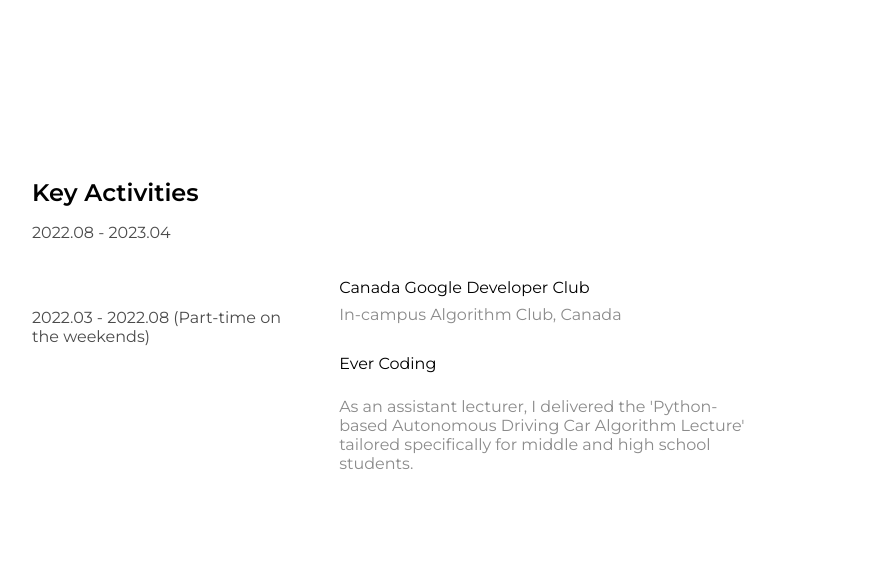
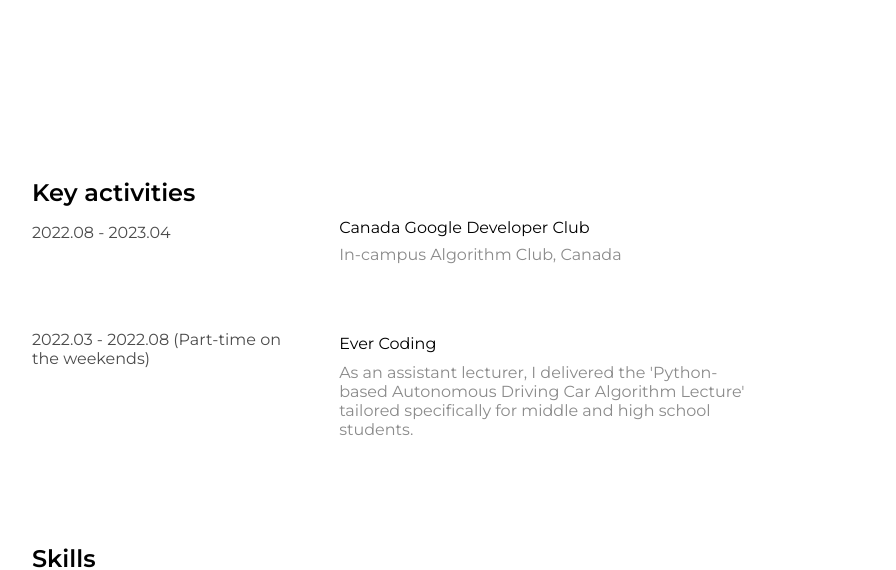
Before and after one commit to Bumsu-Yi/MyPortfolio, a plain HTML site: page Portfolio/index.html in a window 1280 px wide. Shown: the part 678-1248 px from the top of the page, without its empty margins (96-992 px from the left). Drawn offline with Linux system fonts and the light colour scheme; a web font is replaced by a local one.

Commit message:
changed a key activities

```diff
--- a/Portfolio/index.html
+++ b/Portfolio/index.html
@@ -56,24 +56,33 @@
 
     <div class="outer-container">
         <div class="inner-container1">
-            <span style="font-size:2.4rem; font-weight:600">Key Activities</span>
+            <span style="font-size:2.4rem; font-weight:600">Key activities</span>
             <p class="duration">
                 2022.08 - 2023.04
             </p>
-            <p class="duration" style="margin-top:5rem">
+        </div>
+
+        <div class="spacer">
+        </div>
+
+        <div class="inner-container2">
+            <div style="margin-bottom:0.8rem; margin-top:4rem;">Canada Google Developer Club</div>
+            <div style="color: #8B8B8B;">In-campus Algorithm Club, Canada</div>
+        </div>
+    </div>
+
+    <div class="outer-container" style="margin-top:5rem;">
+        <div class="inner-container1">
+            <p class="duration">
                 2022.03 - 2022.08 (Part-time on the weekends)
             </p>
         </div>
-        <div class="spacer">
+        <div class="spacer"></div>
 
+        <div class="inner-container2">
+            <span style="margin-bottom:0.8rem; margin-top:2rem;">Ever Coding</span>
+            <p style="color: #8B8B8B; margin-top:0.2rem;">As an assistant lecturer, I delivered the 'Python-based Autonomous Driving Car Algorithm Lecture' tailored specifically for middle and high school students.</p>
         </div>
-        <div class="inner-container2">
-            <div style="margin-top:10rem; margin-bottom:0.8rem">Canada Google Developer Club</div>
-            <div style="color: #8B8B8B;">In-campus Algorithm Club, Canada</div>
-            <span style="margin-bottom:0.8rem; margin-top:3rem;">Ever Coding</span>
-            <p style="color: #8B8B8B;">As an assistant lecturer, I delivered the 'Python-based Autonomous Driving Car Algorithm Lecture' tailored specifically for middle and high school students.</p>
-        </div>
-
     </div>
 
     <div id="skills">
```
